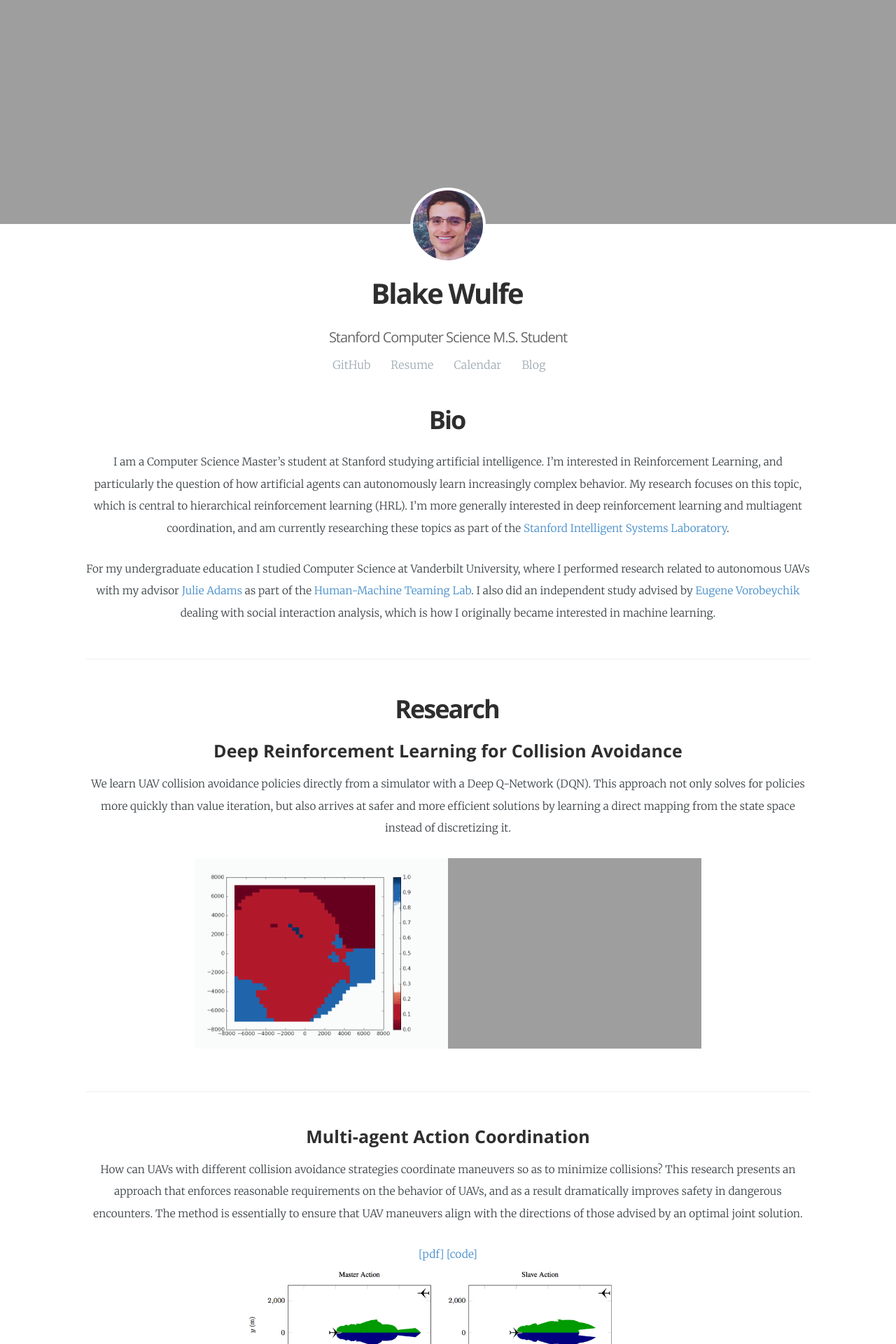
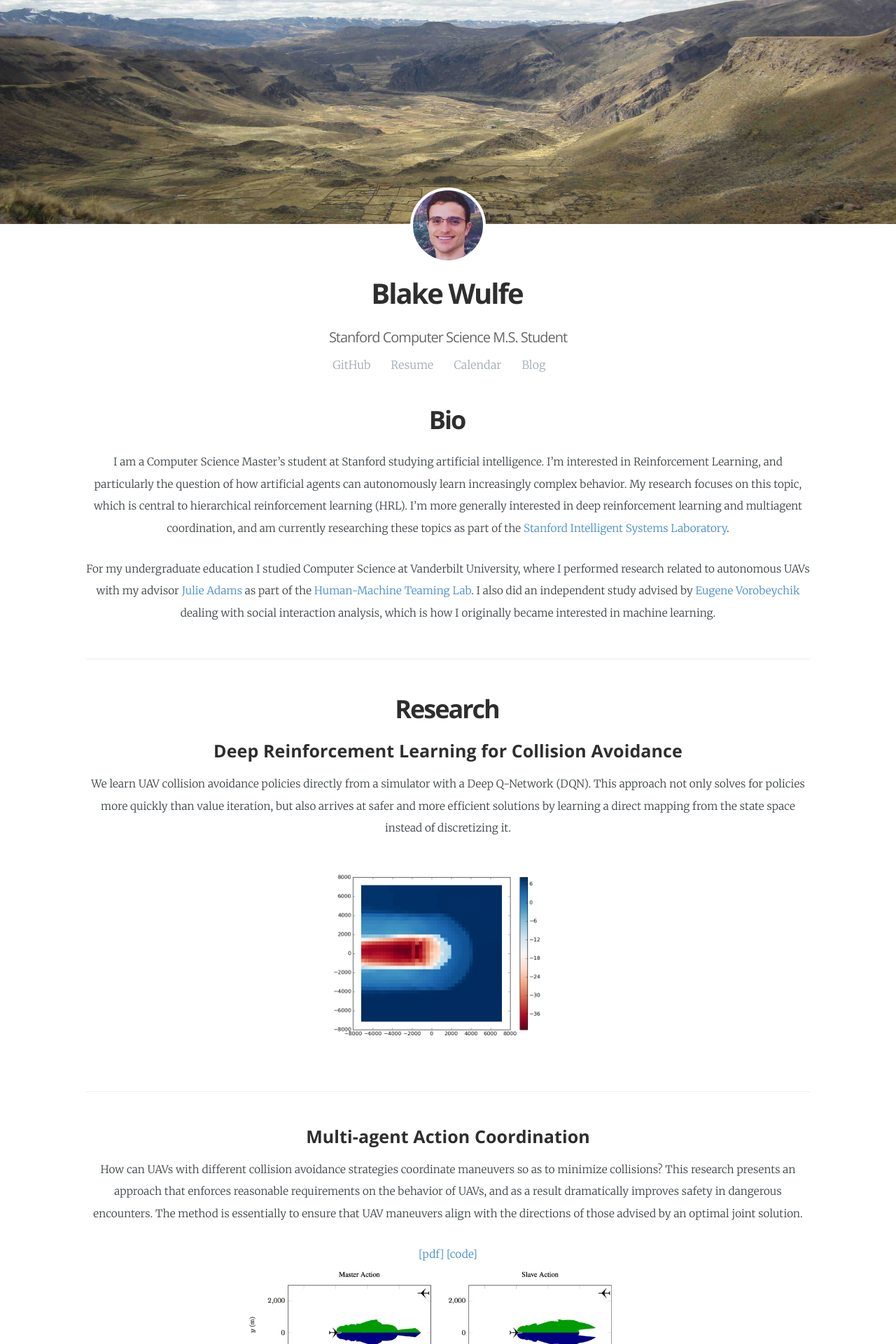
Before and after one commit to wulfebw/legacy.wulfebw.github.io, a Jekyll site: the page built from index.html, in a window 1280 px wide. Shown: the top 1920 px of the page at 70% size. Built offline with Jekyll 4.4.1, drawn with Linux system fonts in a browser that asks for light colours; some web fonts are replaced.

Commit message:
further reducing image sizes

```diff
--- a/_data/authors.yml
+++ b/_data/authors.yml
@@ -1,7 +1,7 @@
 default:
   initial:      wulfebw
   name:         "Blake Wulfe"
-  cover:        /assets/machu_lacta.jpg
+  cover:        /assets/machu_lacta_reduced.jpg
   picture:      /assets/wulfebw.jpg
   bio:          Stanford Computer Science M.S. Student
   location:     Palo Alto
--- a/_includes/main.md
+++ b/_includes/main.md
@@ -14,8 +14,7 @@ We learn UAV collision avoidance policies directly from a simulator with a Deep
 
 <div id="content-wrapper">
     <div id="content">
-        <img class="small-img" src="{{ site.github.url }}/media/policy_-180.gif" />
-        <img class="small-img" src="{{ site.github.url }}/media/value_-180.gif" />
+        <img class="small-img" src="{{ site.github.url }}/media/value_-180_reduced.png" />
     </div>
 </div>
 
--- a/css/prism.css
+++ b/css/prism.css
@@ -83,6 +83,7 @@ pre[class*="language-"] {
 
 #content-wrapper{
   display:table;
+  width: 100%;
 }
 
 #content{
```
Also changed, not shown: assets/machu_lacta_reduced.jpg (added), media/policy_-180_reduced.png (added), media/value_-180_reduced.png (added).
